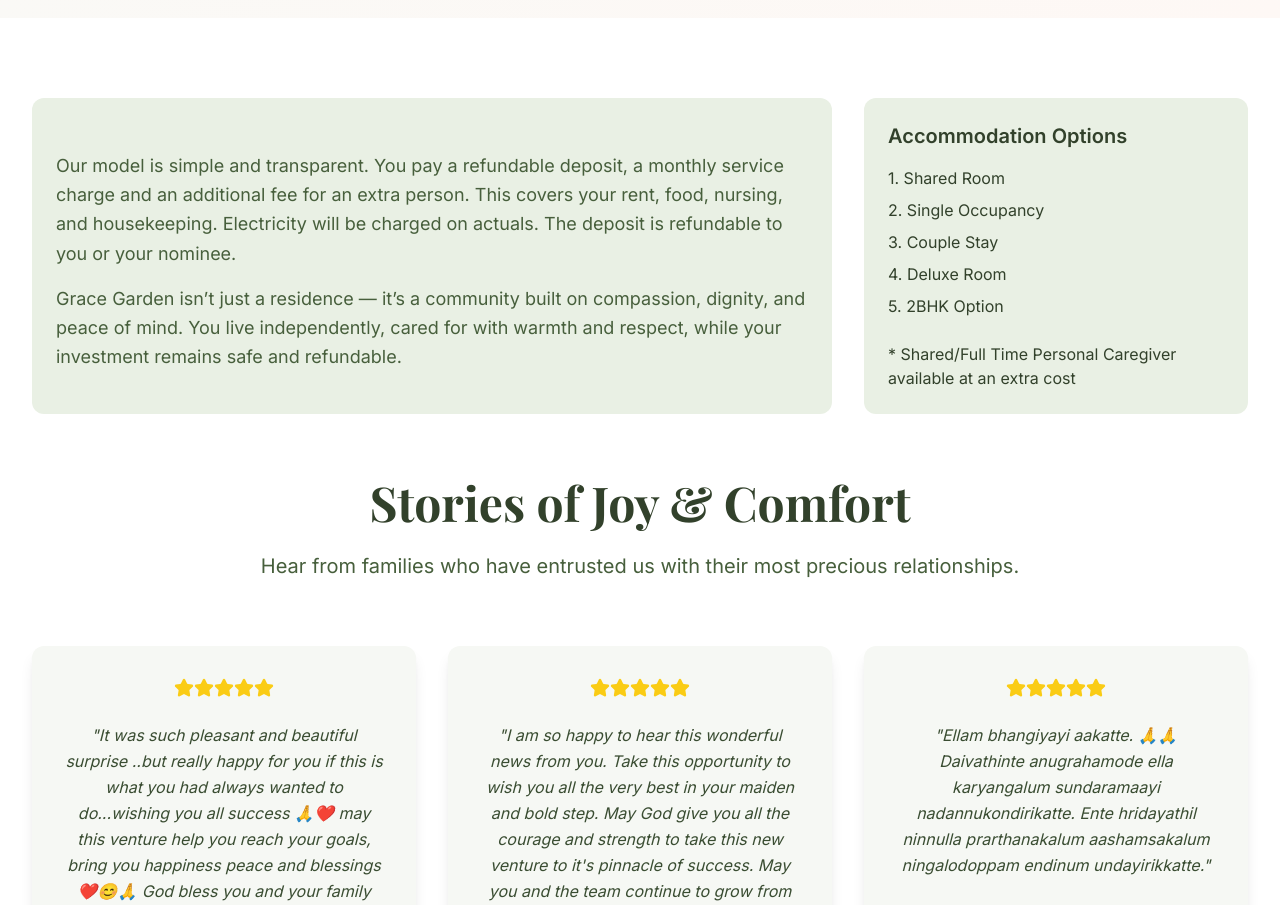
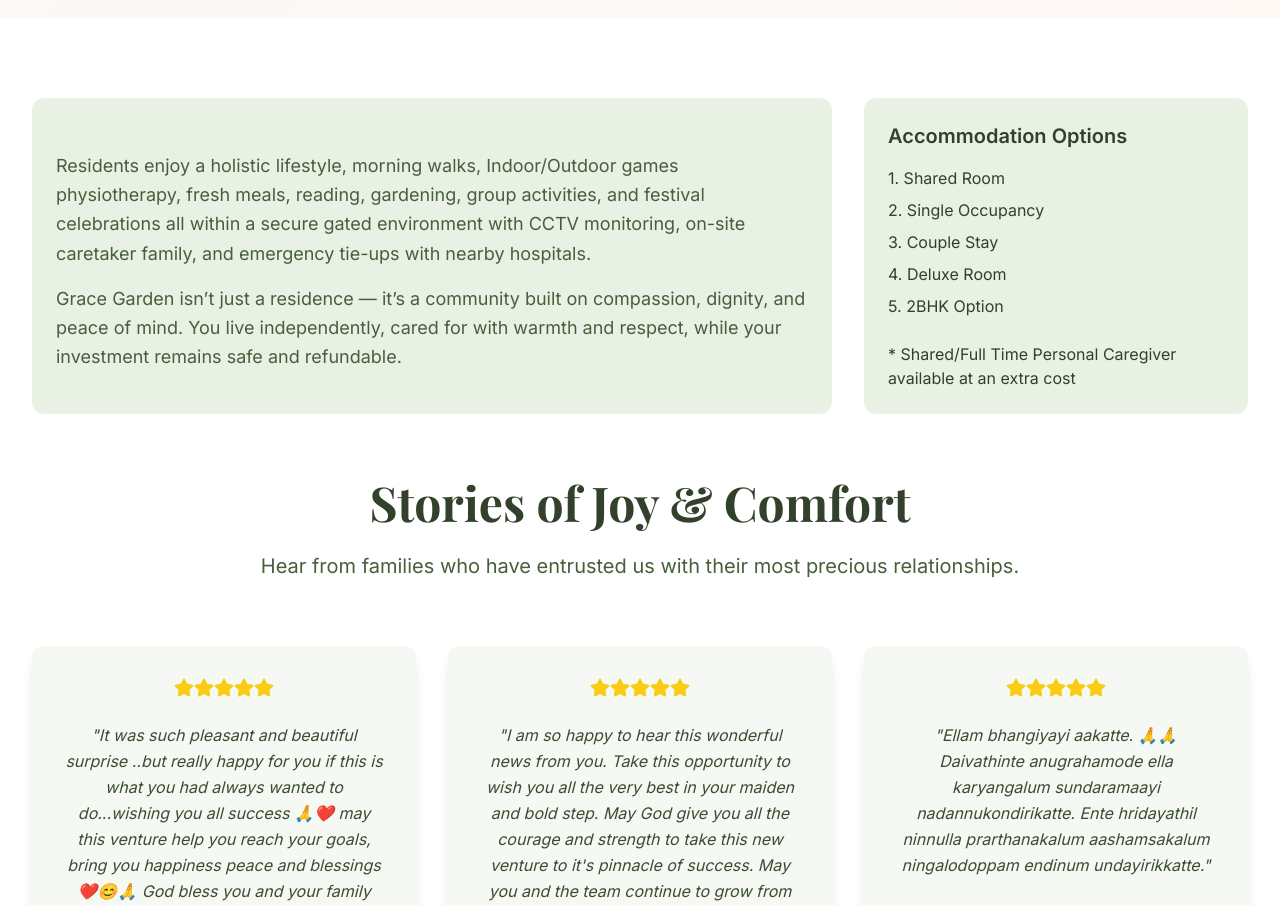
Before and after one commit to sreenathmos/gracegarden, a React (Vite) app: page / in a window 1280 px wide. Shown: the part 2120-3025 px from the top of the page. Built offline with nearby package versions, Linux system fonts and the light colour scheme.

Commit message:
Revise testimonials content for clarity and detail
Updated the description of services offered in the Testimonials Section.

```diff
--- a/src/components/TestimonialsSection.tsx
+++ b/src/components/TestimonialsSection.tsx
@@ -37,9 +37,9 @@ function TestimonialsSection() {
               <div className="space-y-4">
                 <div className="text-sage-700 text-left text-lg leading-relaxed">
                   <br></br>
-                  Our model is simple and transparent. You pay a refundable deposit, a monthly service charge and an additional
-                  fee for an extra person. This covers your rent, food, nursing, and housekeeping.
-                  Electricity will be charged on actuals. The deposit is refundable to you or your nominee.
+                  Residents enjoy a holistic lifestyle, morning walks, Indoor/Outdoor games physiotherapy,
+                  fresh meals, reading, gardening, group activities, and festival celebrations all within a
+                  secure gated environment with CCTV monitoring, on-site caretaker family, and emergency tie-ups with nearby hospitals.
                 </div>
                 <div className="text-sage-700 text-left mt-4 text-lg leading-relaxed">
                   {/* <h3 className="text-xl font-semibold text-sage-900 mb-3">Lifestyle</h3> */}
```
